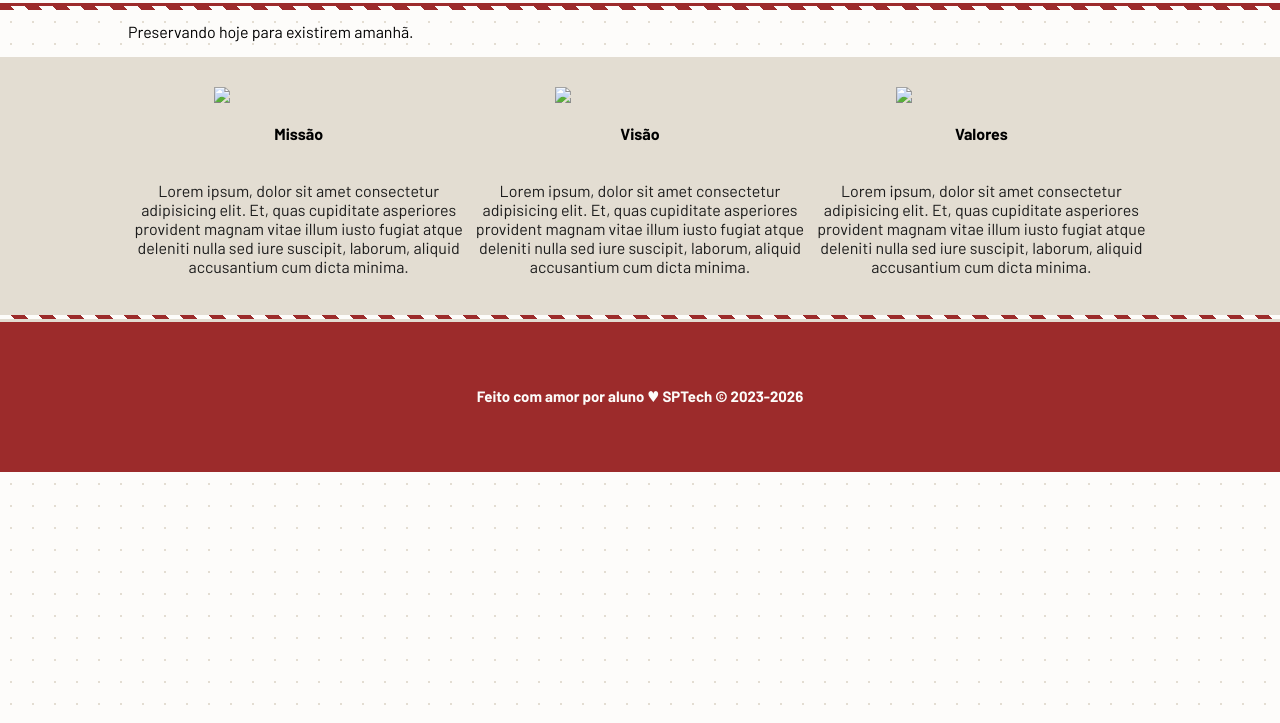
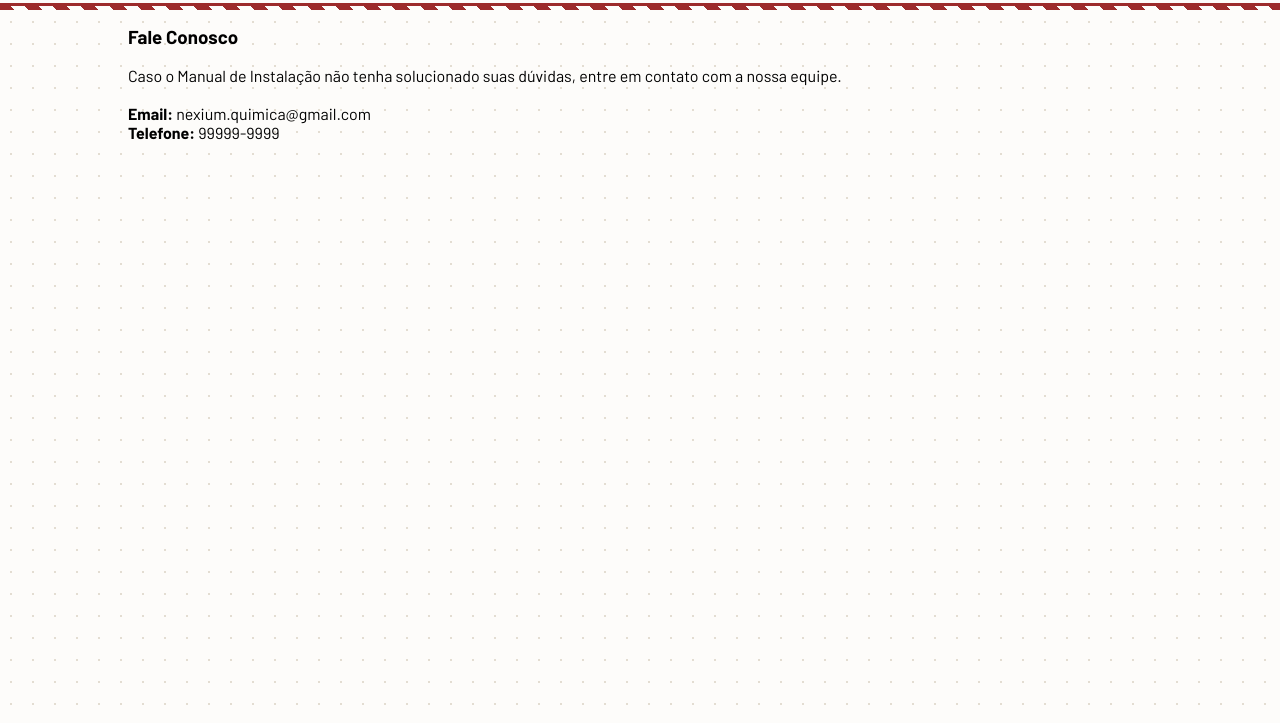
Before and after one commit to LUMI-Solutions-Tech/Desafio-Web-Data-Viz, a website: page public/dashboard/dashboard.html in a window 1280 px wide. Shown: the part 77-800 px from the top of the page. Drawn offline with nearby package versions, Linux system fonts and the light colour scheme.

Commit message:
Alterações na segunda tela

```diff
--- a/public/dashboard/dashboard.html
+++ b/public/dashboard/dashboard.html
@@ -31,7 +31,7 @@
 <body>
     <div class="header">
       <div class="container">
-        <h1 class="titulo">AquaTech</h1>
+        <h1 class="titulo">Nexium Química</h1>
         <ul class="navbar">
 
           <li class="agora">
@@ -43,42 +43,18 @@
     </div>
 
   <div class="container">
-    <p>Preservando <span>hoje</span> para existirem <span>amanhã</span>.</p>
-  </div>
+       <div class="termino_suporte">
+        <h3 class="titulo_termino">Fale Conosco</h3>
+        <p class="texto_termino">
 
-    <div class="social">
-      <div class="container">
-        <div class="boxes">
-          <div class="box">
-            <img src="assets/imgs/planet-earth_color.png">
-            <h4>Missão</h4>
-            <p>Lorem ipsum, dolor sit amet consectetur adipisicing elit. Et, quas cupiditate asperiores provident magnam
-              vitae illum iusto fugiat atque deleniti nulla sed iure suscipit, laborum, aliquid accusantium cum dicta
-              minima.</p>
-          </div>
-          <div class="box">
-            <img src="assets/imgs/lightbulb_color.png">
-            <h4>Visão</h4>
-            <p>Lorem ipsum, dolor sit amet consectetur adipisicing elit. Et, quas cupiditate asperiores provident magnam
-              vitae illum iusto fugiat atque deleniti nulla sed iure suscipit, laborum, aliquid accusantium cum dicta
-              minima.</p>
-          </div>
-          <div class="box">
-            <img src="assets/imgs/growth_color.png">
-            <h4>Valores</h4>
-            <p>Lorem ipsum, dolor sit amet consectetur adipisicing elit. Et, quas cupiditate asperiores provident magnam
-              vitae illum iusto fugiat atque deleniti nulla sed iure suscipit, laborum, aliquid accusantium cum dicta
-              minima.</p>
-          </div>
-        </div>
-      </div>
-    </div>
+            Caso o Manual de Instalação não tenha solucionado suas dúvidas, entre em contato com a nossa equipe.<br><br>
 
-    <div class="footer">
-      <div class="container">
-        <h4>Feito com amor por aluno &hearts; SPTech &copy; 2023-2026</h4>
-      </div>
-    </div>
+            <b>Email:</b> nexium.quimica@gmail.com<br>
+
+            <b>Telefone:</b> 99999-9999
+
+        </p>
+</div>
   </body>
 
 </body>
```
